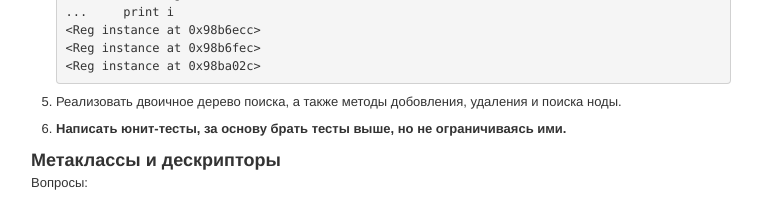
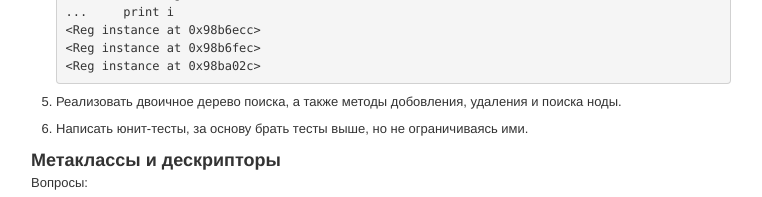
Before and after one commit to semeyon/python-quiz, a plain HTML site: page index.html in a window 1280 px wide. Shown: the part 3960-4157 px from the top of the page, without its empty margins (259-1021 px from the left). Drawn offline with Linux system fonts and the light colour scheme.

Commit message:
The strong tag was removed from 5th task in classes

```diff
--- a/index.html
+++ b/index.html
@@ -243,7 +243,7 @@ X: { 'one': 1, 'three': 3, 'two': 2}
 &lt;Reg instance at 0x98ba02c&gt;</pre>
 </li>
 <li><p>Реализовать двоичное дерево поиска, а также методы добовления, удаления и поиска ноды.</p></li>
-<li><p><strong>Написать юнит-тесты, за основу брать тесты выше, но не ограничиваясь ими.</strong></p></li>
+<li><p>Написать юнит-тесты, за основу брать тесты выше, но не ограничиваясь ими.</p></li>
 </ol>
 <h3>Метаклассы и дескрипторы</h3>
 
```
